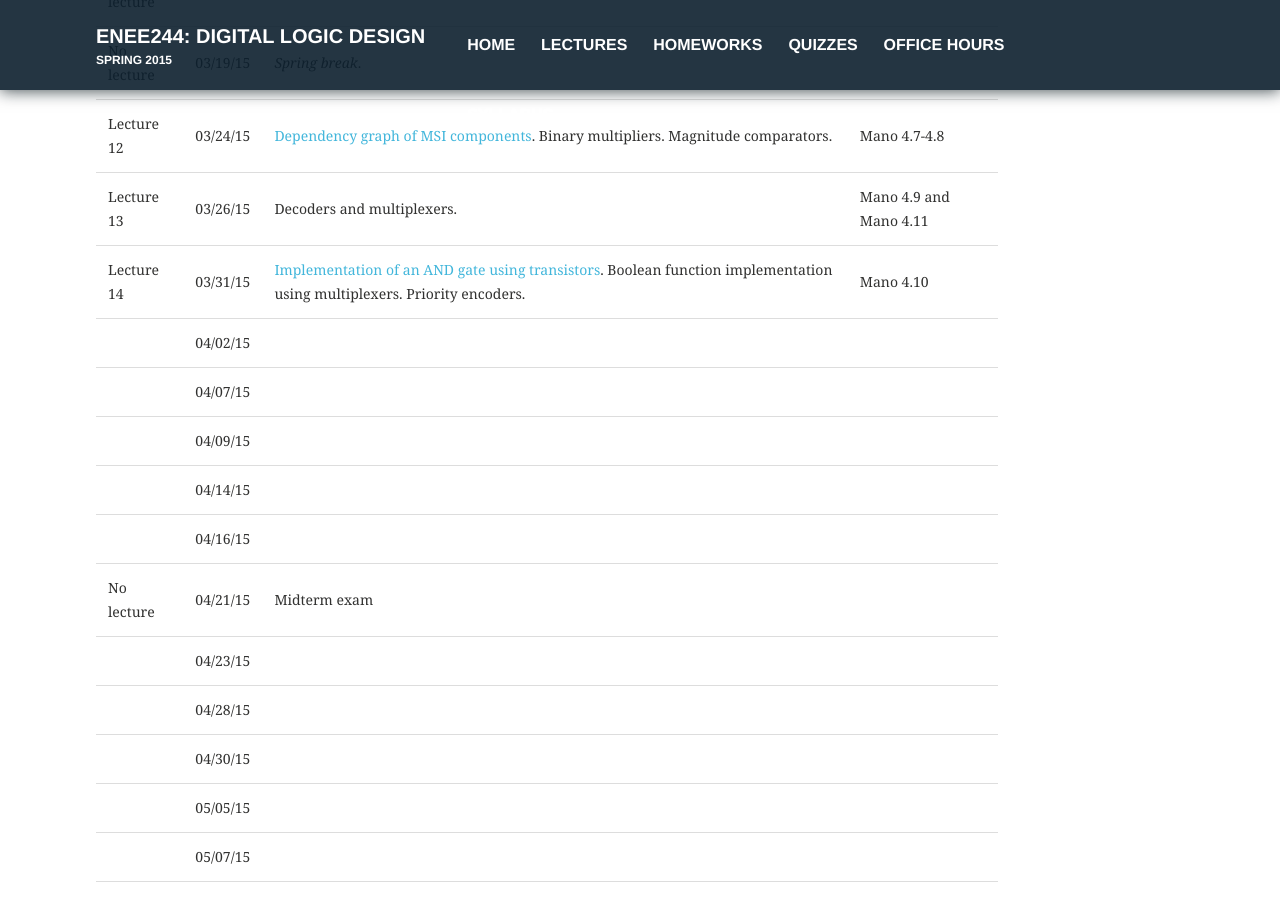
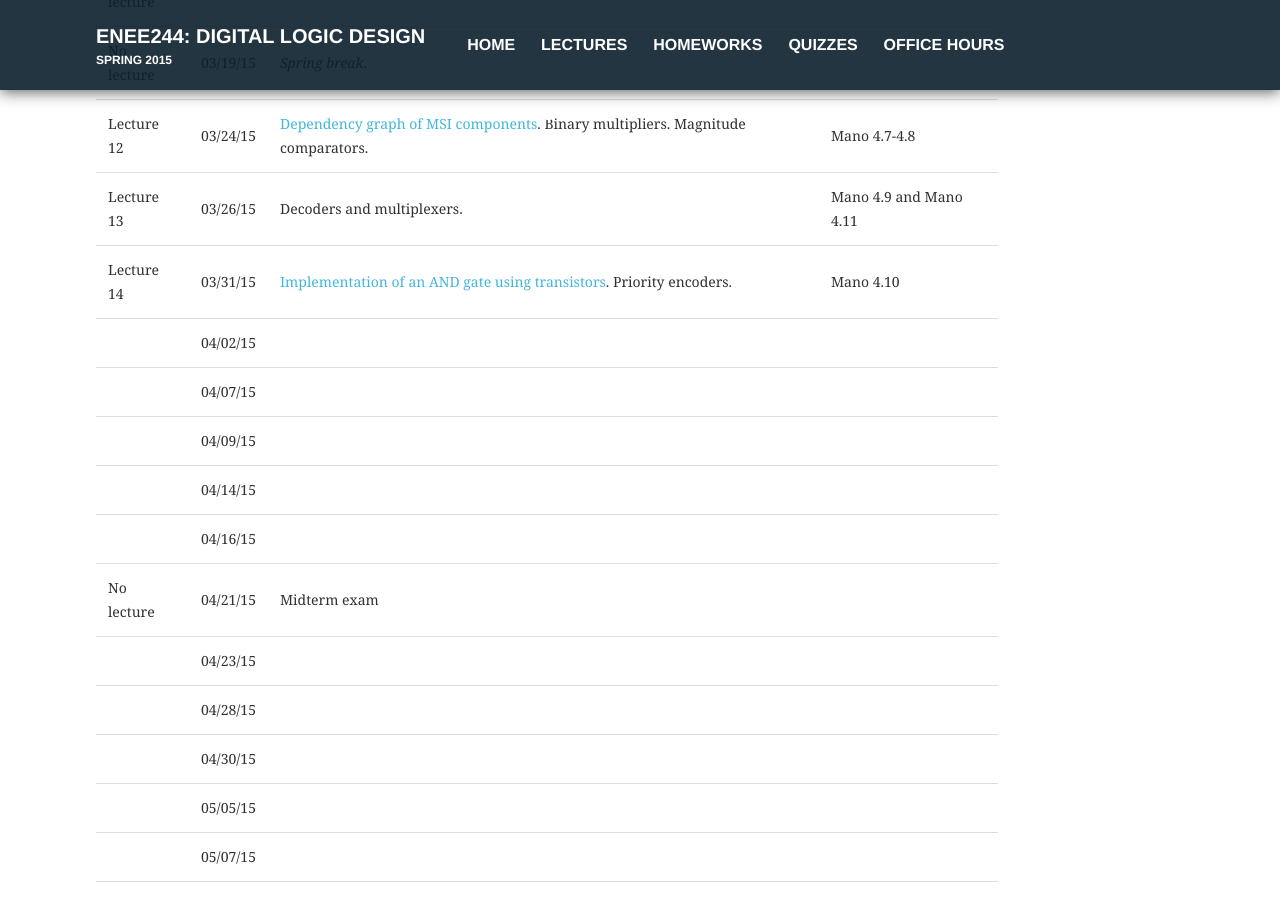
Before and after one commit to enee244/enee244.github.io, a Jekyll site: the page built from lectures/index.md, in a window 1280 px wide and 900 px high, scrolled down 1432 px. Built offline with Jekyll 4.4.1, drawn with Linux system fonts in a browser that asks for light colours.

Commit message:
Update index.md

```diff
--- a/lectures/index.md
+++ b/lectures/index.md
@@ -28,7 +28,7 @@ published: true
 |No lecture |03/19/15 |  *Spring break*.|
 |Lecture 12 |03/24/15 | [Dependency graph of MSI components](http://enee244.github.io/lectures/msi.pdf). Binary multipliers. Magnitude comparators.  | Mano 4.7-4.8
 |Lecture 13 |03/26/15 | Decoders and multiplexers.  | Mano 4.9 and Mano 4.11
-|Lecture 14 |03/31/15 | [Implementation of an AND gate using transistors](http://hyperphysics.phy-astr.gsu.edu/hbase/electronic/trangate.html). Boolean function implementation using multiplexers. Priority encoders. | Mano 4.10
+|Lecture 14 |03/31/15 | [Implementation of an AND gate using transistors](http://hyperphysics.phy-astr.gsu.edu/hbase/electronic/trangate.html). Priority encoders. | Mano 4.10
 ||04/02/15 ||
 ||04/07/15 ||
 ||04/09/15 ||
```
